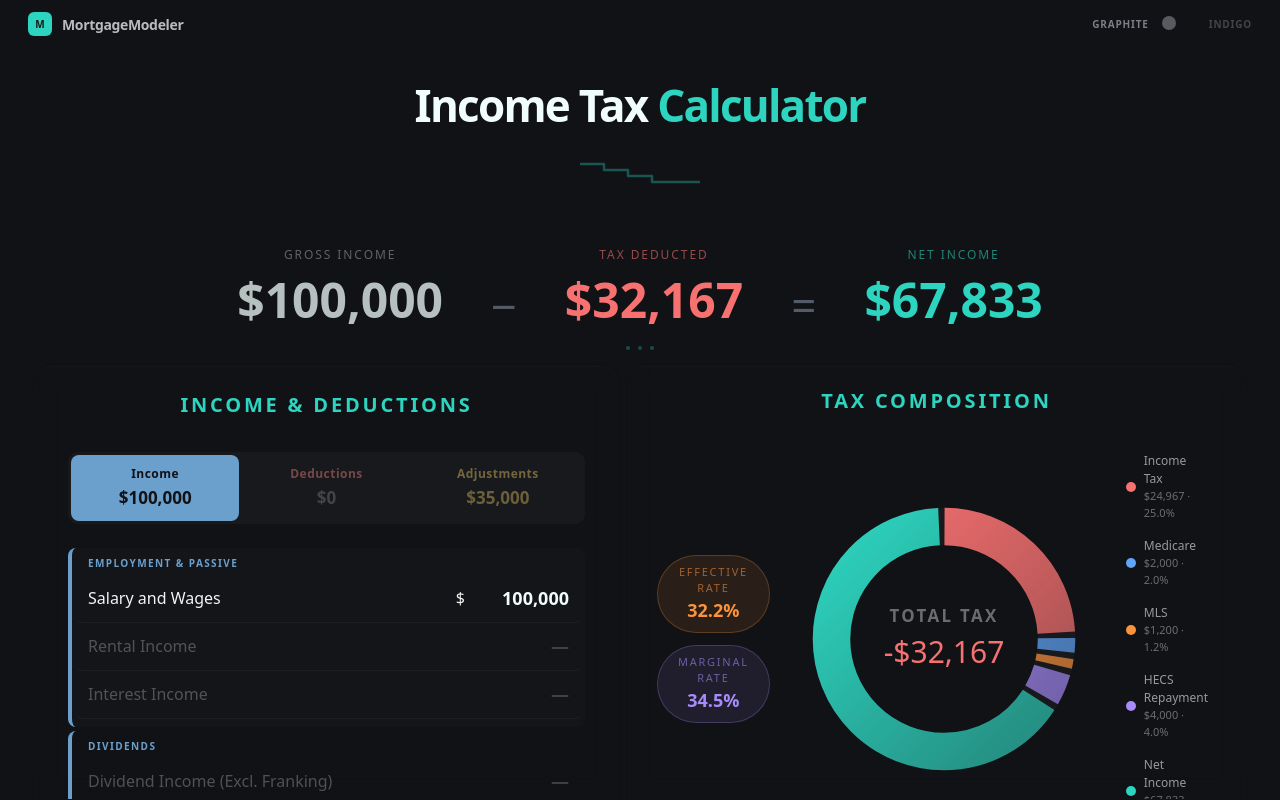
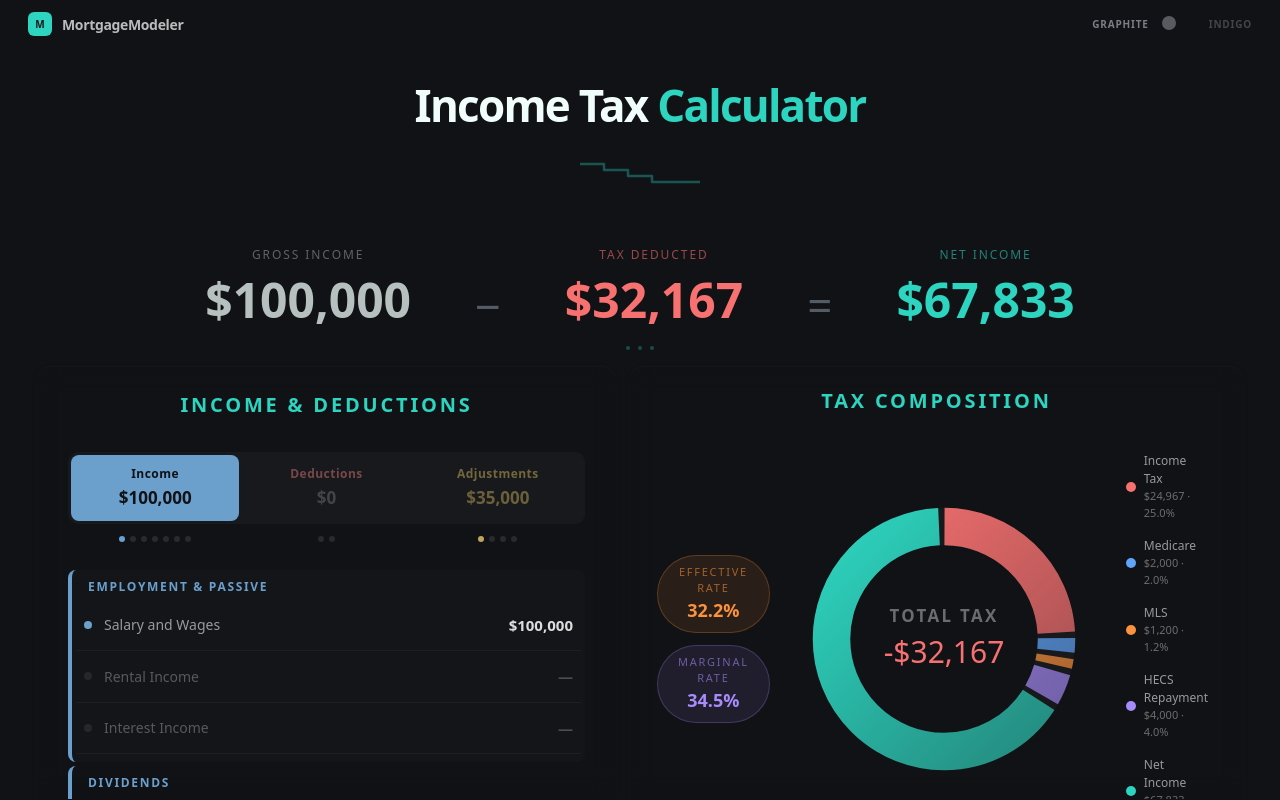
Before and after one commit to jordanlbf/MortgageModeler, a Next.js app in the folder frontend/: page /tax in a window 1280 px wide. Built offline with nearby package versions, Linux system fonts and the light colour scheme.

Commit message:
feat(tax): add progress dots with completion tick below tab strip, bump group label size and KPI spacing

```diff
--- a/frontend/src/components/tax/AdvancedColumn.tsx
+++ b/frontend/src/components/tax/AdvancedColumn.tsx
@@ -149,6 +149,8 @@ function EditableField({
   max,
   onChange,
   color,
+  touched,
+  onTouch,
 }: {
   label: string;
   value: number;
@@ -156,61 +158,59 @@ function EditableField({
   max: number;
   onChange: (v: number) => void;
   color: string;
+  touched: boolean;
+  onTouch: () => void;
 }) {
   const clampedCommit = useCallback(
-    (parsed: number) => onChange(Math.min(max, Math.max(min, parsed))),
-    [onChange, min, max],
+    (parsed: number) => { onTouch(); onChange(Math.min(max, Math.max(min, parsed))); },
+    [onChange, onTouch, min, max],
   );
   const parse = useCallback((d: string) => parseCurrency(d), []);
   const { editing, draft, inputRef, startEditing, commit, handleKeyDown, handleChange } =
     useEditableInput({ display: formatCurrencyShort(value), onCommit: clampedCommit, parse });
 
-  const isEmpty = value === 0 && !editing;
+  const completed = touched || value > 0;
 
   return (
     <div
-      className="group flex items-center justify-between rounded-md px-3 py-[10px] transition-all duration-150"
-      style={{
-        borderBottom: "1px solid rgba(255,255,255,0.04)",
-        background: editing ? mix(color, 4) : undefined,
-      }}
+      className="flex items-center gap-3 py-[10px] pl-2"
+      style={{ borderBottom: "1px solid rgba(255,255,255,0.04)" }}
     >
+      {/* Status dot */}
+      <div
+        className="h-2 w-2 shrink-0 rounded-full transition-colors duration-200"
+        style={{ background: completed ? color : "rgba(255,255,255,0.08)" }}
+      />
+
+      {/* Label */}
       <span
-        className="text-[16px] transition-opacity duration-150"
-        style={{ color: isEmpty ? "rgba(244,244,245,0.28)" : "rgba(244,244,245,1)" }}
+        className="flex-1 text-[14px] leading-snug"
+        style={{ color: completed ? "rgba(244,244,245,0.60)" : "rgba(244,244,245,0.30)" }}
       >
         {label}
       </span>
-      <div className="flex items-center gap-1">
-        {!isEmpty && !editing && (
-          <span className="text-[16px]" style={{ color: "rgba(244,244,245,1)" }}>$</span>
-        )}
+
+      {/* Input */}
       <input
         ref={inputRef}
         type="text"
-          inputMode={editing ? "decimal" : "none"}
-          value={editing ? draft : (isEmpty ? "—" : formatCurrencyShort(value).replace("$", ""))}
+        inputMode="decimal"
+        value={editing ? draft : (completed ? formatCurrencyShort(value) : "—")}
         readOnly={!editing}
         onChange={handleChange}
         onBlur={commit}
         onKeyDown={handleKeyDown}
-          onClick={!editing ? startEditing : undefined}
         onFocus={startEditing}
-          className={`w-[100px] bg-transparent text-right text-[18px] font-semibold tabular-nums outline-none transition-all duration-150 ${
-            editing
-              ? "text-foreground cursor-text"
-              : isEmpty
-                ? "text-muted/20 cursor-text"
-                : "text-foreground cursor-text group-hover:brightness-125"
-          }`}
+        onClick={startEditing}
+        className="w-[90px] rounded-md bg-transparent px-2 py-1 text-right text-[15px] font-semibold tabular-nums outline-none transition-all duration-150"
         style={{
+          color: completed ? "rgba(244,244,245,0.90)" : "rgba(244,244,245,0.25)",
+          background: editing ? "rgba(255,255,255,0.06)" : "transparent",
+          boxShadow: editing ? `0 0 0 1px ${color}` : "none",
           caretColor: color,
-            boxShadow: editing ? `0 0 0 1px ${mix(color, 40)}` : undefined,
-            borderRadius: editing ? 4 : undefined,
-            padding: editing ? "2px 6px" : undefined,
+          cursor: "text",
         }}
       />
-      </div>
     </div>
   );
 }
@@ -224,8 +224,13 @@ interface AdvancedColumnProps {
 
 export default function AdvancedColumn({ inputs, setters }: AdvancedColumnProps) {
   const [activeTab, setActiveTab] = useState(0);
+  const [touchedFields, setTouchedFields] = useState<Set<string>>(() => new Set());
   const section = SECTIONS[activeTab];
   const aggregates = calculateTabAggregates(inputs);
+
+  const markTouched = useCallback((field: string) => {
+    setTouchedFields((prev) => { const next = new Set(prev); next.add(field); return next; });
+  }, []);
 
   return (
     <GlassCard className="flex flex-1 min-h-0 flex-col" style={CARD_STYLE}>
@@ -273,6 +278,35 @@ export default function AdvancedColumn({ inputs, setters }: AdvancedColumnProps)
           })}
         </div>
 
+        {/* Progress dots below tab strip */}
+        <div className="-mt-4 mb-6 flex gap-[3px] px-[3px]">
+          {SECTIONS.map((s, i) => {
+            const agg = aggregates[i];
+            return (
+              <div key={s.id} className="flex flex-1 items-center justify-center gap-[5px]" style={{ height: 14 }}>
+                {agg.filledCount === agg.itemCount && agg.filledCount > 0 ? (
+                  <svg width="14" height="14" viewBox="0 0 14 14" fill="none" style={{ opacity: 0.9 }}>
+                    <circle cx="7" cy="7" r="6.5" stroke={s.color} strokeWidth="1" fill="none" opacity={0.35} />
+                    <path d="M4 7.2 L6.2 9.4 L10 4.8" stroke={s.color} strokeWidth="1.5" strokeLinecap="round" strokeLinejoin="round" fill="none" />
+                  </svg>
+                ) : (
+                  Array.from({ length: agg.itemCount }, (_, j) => (
+                    <div
+                      key={j}
+                      className="h-[6px] w-[6px] rounded-full transition-colors duration-200"
+                      style={{
+                        background: j < agg.filledCount
+                          ? s.color
+                          : "rgba(255,255,255,0.10)",
+                      }}
+                    />
+                  ))
+                )}
+              </div>
+            );
+          })}
+        </div>
+
         {/* Grouped fields */}
         <div className="flex flex-col gap-1">
           {section.groups.map((group, groupIdx) => (
@@ -285,7 +319,7 @@ export default function AdvancedColumn({ inputs, setters }: AdvancedColumnProps)
               }}
             >
               <div
-                className="mb-1 px-3 text-[10px] font-semibold uppercase tracking-[0.14em]"
+                className="mb-1 px-3 text-[12px] font-semibold uppercase tracking-[0.14em]"
                 style={{ color: section.color }}
               >
                 {group.label}
@@ -300,6 +334,8 @@ export default function AdvancedColumn({ inputs, setters }: AdvancedColumnProps)
                     max={f.max}
                     onChange={setters[f.setter] as (v: number) => void}
                     color={section.color}
+                    touched={touchedFields.has(f.field)}
+                    onTouch={() => markTouched(f.field)}
                   />
                 ) : (
                   <div key={f.field} className="px-3 py-[10px]" style={{ borderBottom: "1px solid rgba(255,255,255,0.04)" }}>
--- a/frontend/src/components/tax/TaxView.tsx
+++ b/frontend/src/components/tax/TaxView.tsx
@@ -45,7 +45,7 @@ interface KpiHeroStripProps {
 
 function KpiHeroStrip({ gross, totalTax, netIncome }: KpiHeroStripProps) {
   return (
-    <div className="flex items-start justify-center gap-12 py-7 pb-2">
+    <div className="flex items-start justify-center gap-16 py-7 pb-2">
         {/* Gross Income */}
         <div className="text-center">
           <div className="mb-[10px] flex h-5 items-start justify-center">
```
Lines whose indentation alone changed are shown as unchanged.
